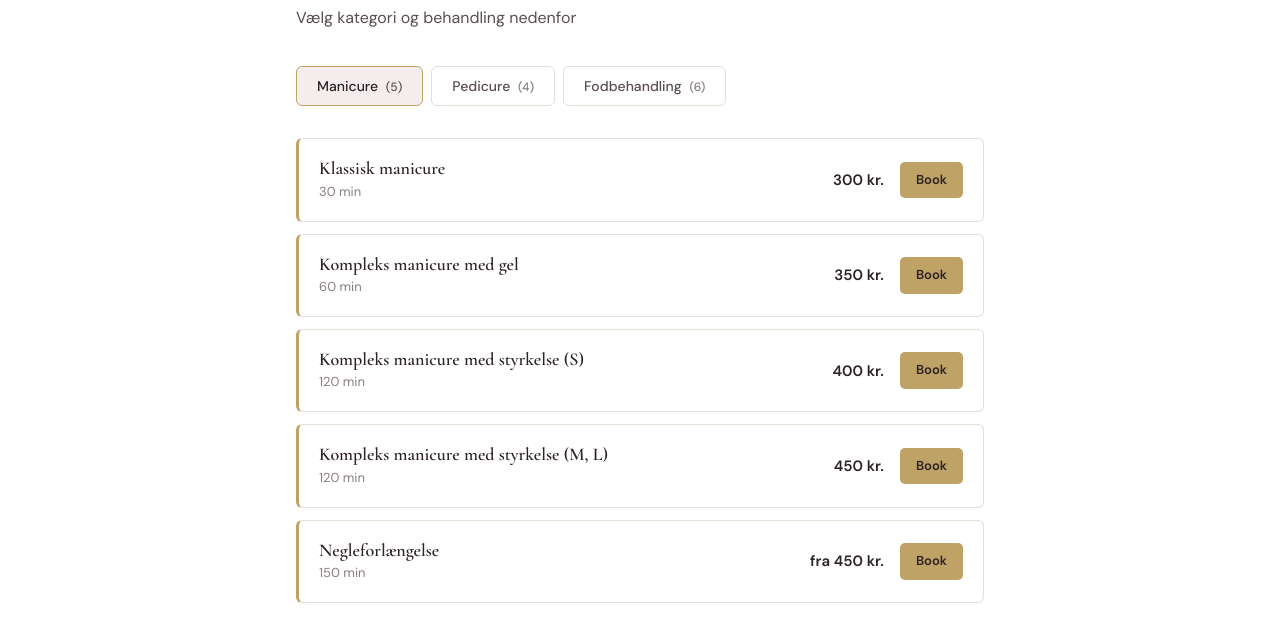
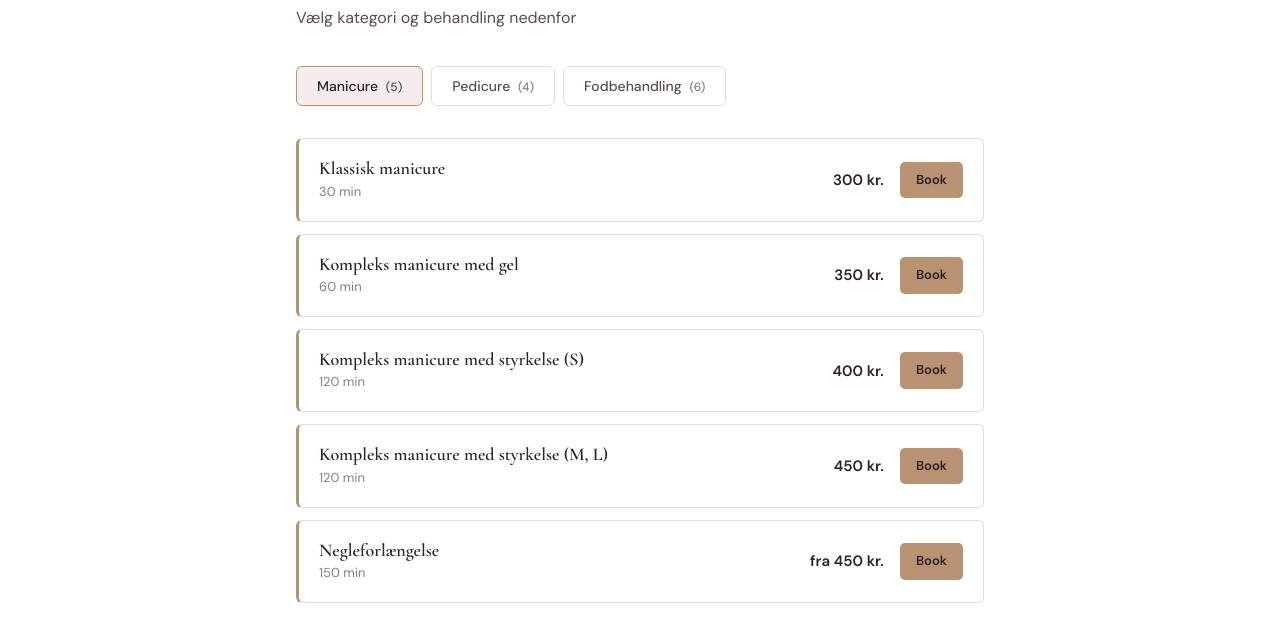
Before and after one commit to SergiiZ777/zelenska-studio, a plain HTML site: page booking.html in a window 1280 px wide. Shown: the part 161-797 px from the top of the page. Drawn offline with nearby package versions, Linux system fonts and the light colour scheme.

Commit message:
Fix gold color to warm bronze, change SMS to email reminders
- Gold accent shifted from yellow (#BFA265) to warm bronze (#B99272)
  matching the studio's pink aesthetic — updated on both pages
- All SMS reminder references changed to email reminders
- Dark mode gold tokens updated to match (#D1AC8A)

Co-Authored-By: Claude Opus 4.6 <noreply@anthropic.com>

```diff
--- a/booking.html
+++ b/booking.html
@@ -6,8 +6,8 @@
 :root {
   --bg: #ffffff;
   --bg-alt: #faf7f3;
-  --gold: #BFA265;
-  --gold-hover: #A8894F;
+  --gold: #B99272;
+  --gold-hover: #A17E60;
   --blush: #f5eded;
   --ink: #2D2226;
   --ink-mid: #5A4D50;
@@ -21,8 +21,8 @@
   :root:not([data-theme="light"]) {
     --bg: #191416;
     --bg-alt: #211C1E;
-    --gold: #D4B576;
-    --gold-hover: #E0C48A;
+    --gold: #D1AC8A;
+    --gold-hover: #DCBA9A;
     --blush: #2A2025;
     --ink: #EDE6E4;
     --ink-mid: #B5A8AA;
@@ -35,8 +35,8 @@
 :root[data-theme="dark"] {
   --bg: #191416;
   --bg-alt: #211C1E;
-  --gold: #D4B576;
-  --gold-hover: #E0C48A;
+  --gold: #D1AC8A;
+  --gold-hover: #DCBA9A;
   --blush: #2A2025;
   --ink: #EDE6E4;
   --ink-mid: #B5A8AA;
```
Also changed, not shown: index.html (+13 -13 lines).
